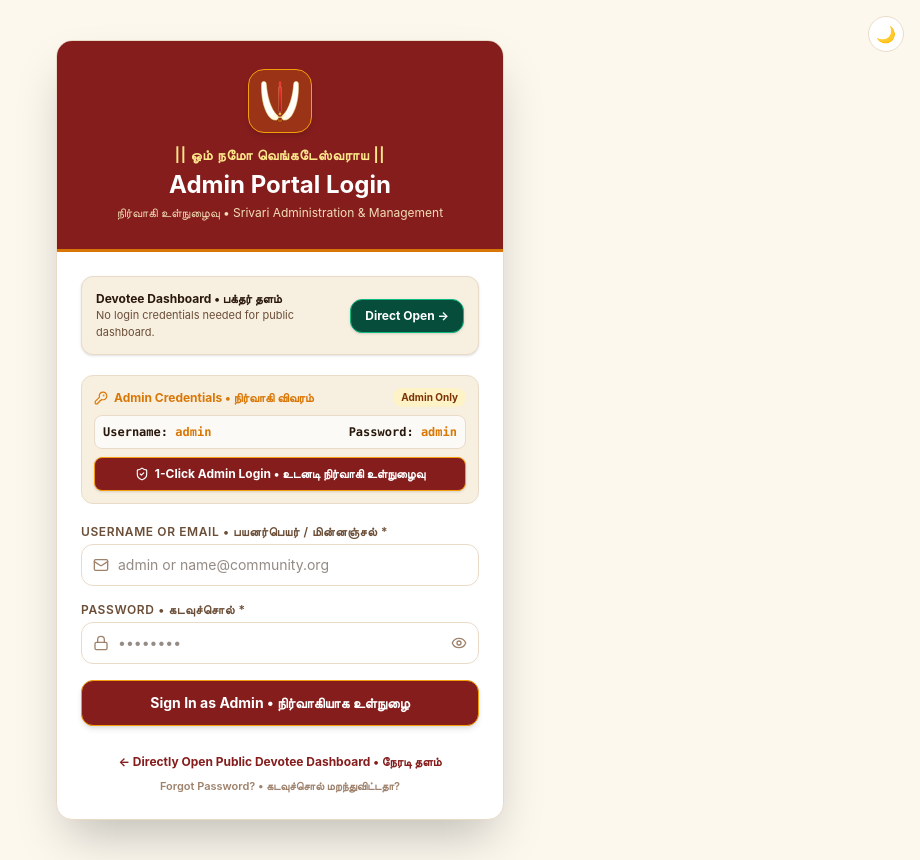
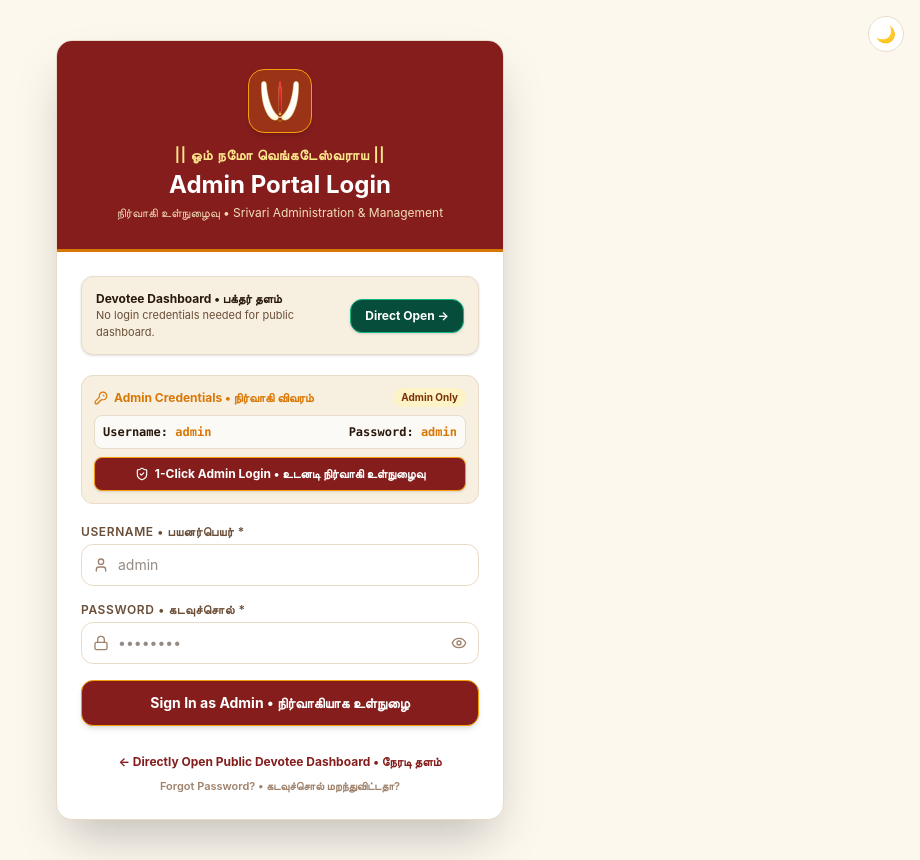
Before and after one commit to shivakkumar-ai-llm-researcher/namo, a Next.js app: page /login in a window 1280 px wide. Shown: the whole page, without its empty margins (360-1280 px from the left). Built offline with nearby package versions, Linux system fonts and the light colour scheme; no server answers.

Commit message:
Change email field to username field with User icon and plain text input

```diff
--- a/app/login/page.tsx
+++ b/app/login/page.tsx
@@ -5,7 +5,7 @@ import Link from 'next/link';
 import { useForm } from 'react-hook-form';
 import { zodResolver } from '@hookform/resolvers/zod';
 import { z } from 'zod';
-import { Mail, Lock, Eye, EyeOff, AlertCircle, ShieldCheck, KeyRound } from 'lucide-react';
+import { User, Lock, Eye, EyeOff, AlertCircle, ShieldCheck, KeyRound } from 'lucide-react';
 import { ThemeToggle } from '@/components/ThemeToggle';
 import { BalajiNamam } from '@/components/ui';
 import { authService } from '@/services';
@@ -180,17 +180,17 @@ export default function LoginPage() {
 
           {/* Form */}
           <form onSubmit={handleSubmit(onSubmit)} className="space-y-4">
-            {/* Email */}
+            {/* Username */}
             <div>
               <label className="block text-xs font-semibold uppercase tracking-wider mb-1" style={{ color: 'var(--text-secondary)' }}>
-                Username or Email • பயனர்பெயர் / மின்னஞ்சல் *
+                Username • பயனர்பெயர் *
               </label>
               <div className="relative">
-                <Mail size={16} className="absolute left-3 top-1/2 -translate-y-1/2" style={{ color: 'var(--text-tertiary)' }} />
+                <User size={16} className="absolute left-3 top-1/2 -translate-y-1/2" style={{ color: 'var(--text-tertiary)' }} />
                 <input
                   {...register('email')}
                   type="text"
-                  placeholder="admin or name@community.org"
+                  placeholder="admin"
                   autoComplete="username"
                   className="w-full pl-9 pr-3 py-2.5 text-sm border rounded-xl outline-none focus:ring-2 focus:ring-amber-500"
                   style={{ backgroundColor: 'var(--surface)', color: 'var(--text-primary)', borderColor: errors.email ? 'var(--error)' : 'var(--border)' }}
```
